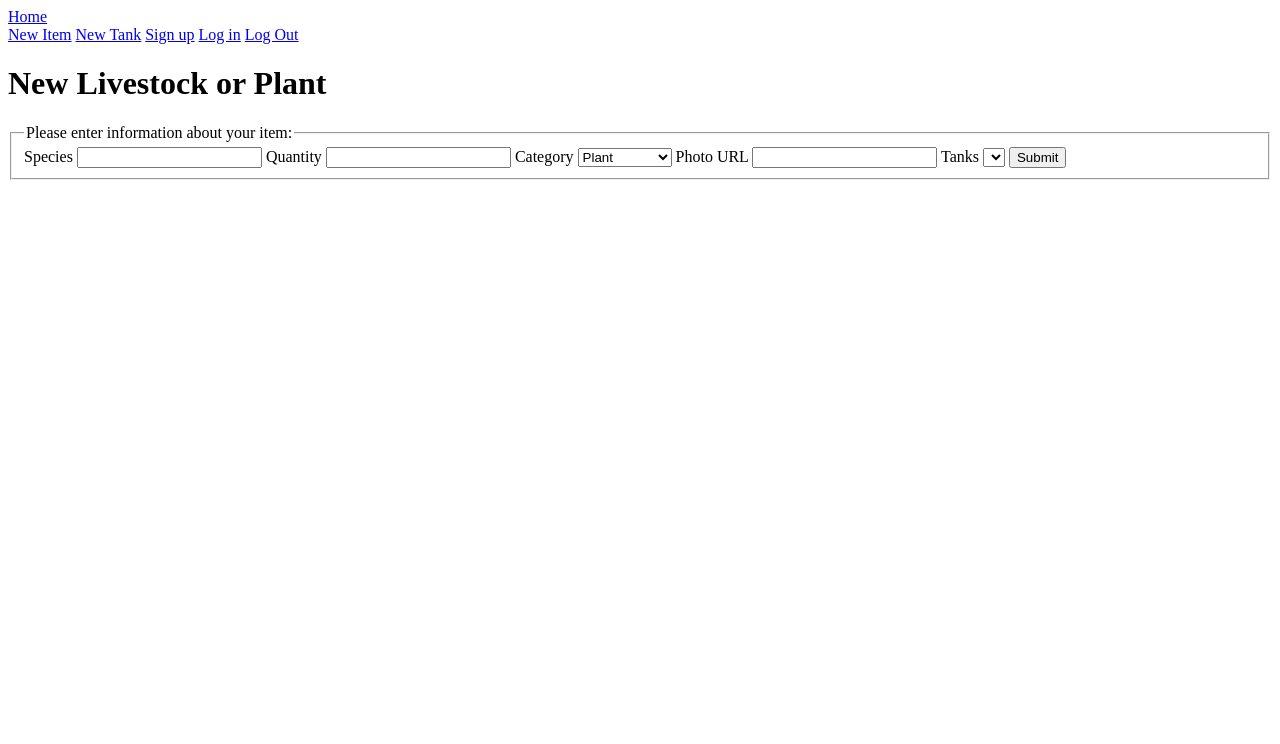
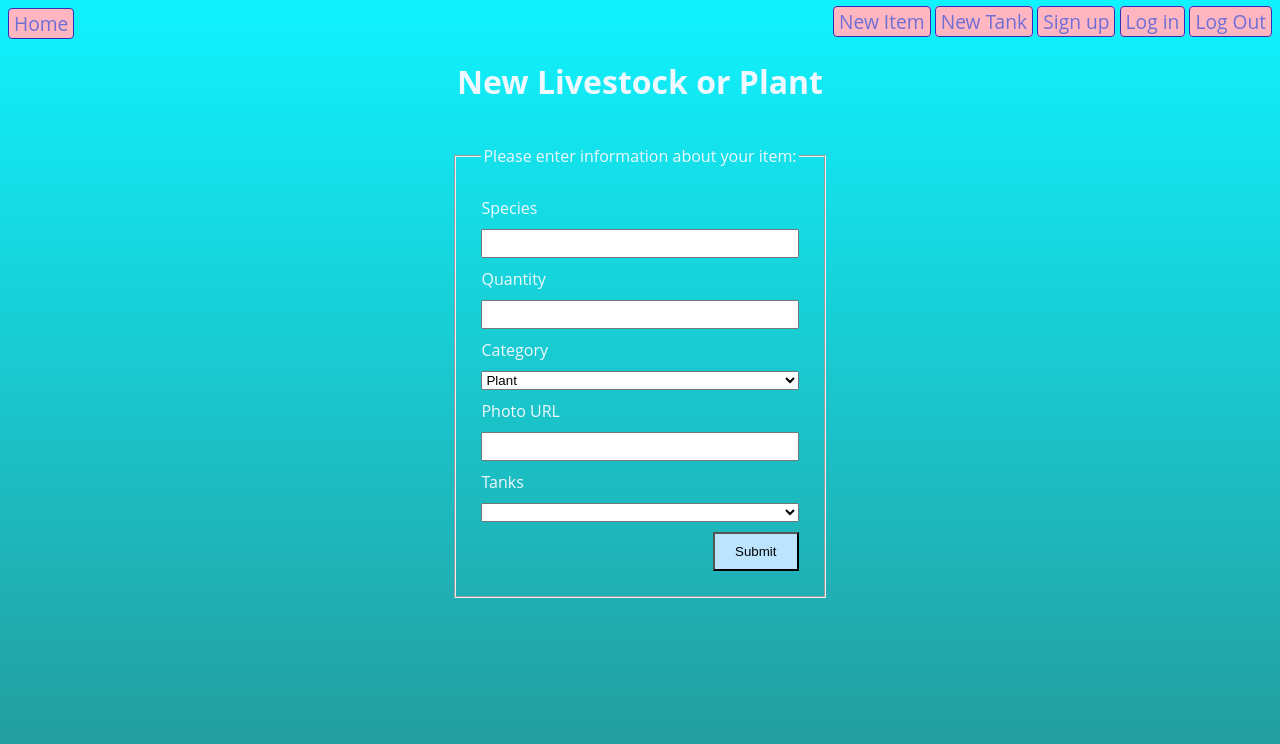
Before and after one commit to idev74/Aquaritrack, a Flask app: page /new_item in a window 1280 px wide. Shown: the top 744 px of the page. Run offline with Flask 2, Linux system fonts and the light colour scheme; the visitor is signed in with stand-in values (Sample User, id 1); data that the repository does not hold is empty.

Commit message:
complete styles

```diff
--- a/aquaritrack/main/tests.py
+++ /dev/null
@@ -1 +0,0 @@
-# Create your tests here.
--- a/aquaritrack/static/style.css
+++ b/aquaritrack/static/style.css
@@ -1 +1,67 @@
-/* Add styles here. */
+html {
+    background-image: linear-gradient(rgb(15, 243, 255), rgb(37, 152, 152));
+    background-attachment: fixed;
+    color: aliceblue;
+}
+
+body {
+    display: flex;
+    flex-direction: column;
+    align-items: center;
+    font-family: 'Open Sans', sans-serif;
+}
+
+#content {
+    width: 70%;
+    background-color: white;
+    padding: 20px;
+}
+
+nav {
+    width: 100%;
+    display: flex;
+    flex-direction: row;
+    justify-content: space-between;
+}
+
+nav a {
+    color: rgb(110, 110, 213);
+    text-decoration: none;
+    background-color: lightpink;
+    border: 1px solid rgb(50, 45, 184);
+    border-radius: 4px;
+    padding: 1px 5px;
+    font-size: 1.2em;
+}
+
+fieldset {
+    display: flex;
+    flex-direction: column;
+    margin: 20px 0;
+    padding: 20px;
+}
+
+fieldset * {
+    margin: 5px;
+}
+
+fieldset input {
+    padding: 5px;
+}
+
+input[type=submit] {
+    padding: 10px 20px;
+    align-self: flex-end;
+    background-color: rgb(189, 228, 254);
+}
+
+li.error {
+    color: red;
+}
+
+button {
+    background-color: rgb(189, 228, 254);
+    padding: 10px 20px;
+    border: 1px solid rgb(81, 79, 237);
+    margin: 10px;
+}
--- a/aquaritrack/templates/base.html
+++ b/aquaritrack/templates/base.html
@@ -2,7 +2,7 @@
 <html>
     <head>
         <title>Aquaritrack</title>
-        <link rel="stylesheet" href="/static/style.css">
+        <link rel="stylesheet" href="./../static/style.css">
     </head>
     <body>
         <nav>
--- a/aquaritrack/templates/home.html
+++ b/aquaritrack/templates/home.html
@@ -1,7 +1,9 @@
 {% extends 'base.html' %}
 {% block content %}
 
-<h1>Aquaritrack</h1>
+<header>
+    <img src="./../static/Aquaritrack.png" alt="Aquaritrack">
+</header>
 
 <p><em>A place to conveniently track your aquarium livestock, plants, and stats!</em></p>
 
```
Also changed, not shown: aquaritrack/auth/tests.py (+79 -1 lines), aquaritrack/static/Aquaritrack.png (added).
